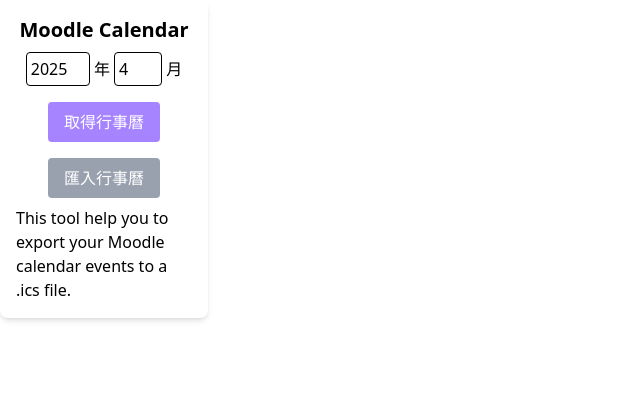
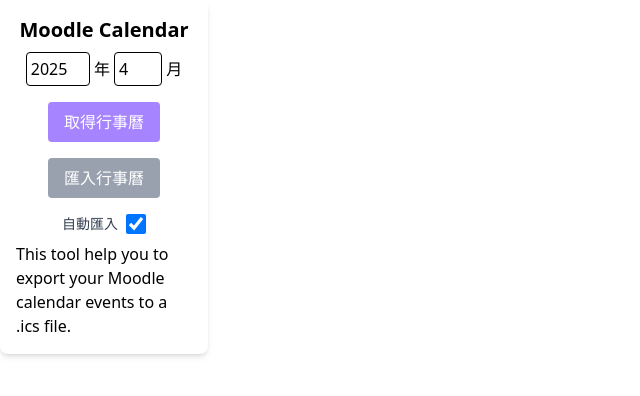
Before and after one commit to CCU-Class/homework2Calendar, a website with bundled scripts: page src/popup.html in a window 1280 px wide. Shown: the whole page, without its empty margins (0-640 px from the left). Built offline with nearby package versions, Linux system fonts and the light colour scheme.

Commit message:
check if chrome

```diff
--- a/src/js/popup.js
+++ b/src/js/popup.js
@@ -4,8 +4,21 @@
   const { year, month } = getCurrentYearMonth();
   document.getElementById("yearInput").value = year;
   document.getElementById("monthInput").value = month;
+  // add browser to session storage
+  const ua = navigator.userAgent;
+  const isChrome = ua.includes("Chrome") && !ua.includes("Edg");
+  sessionStorage.setItem("isChrome", isChrome ? "true" : "false");
+  if (isChrome) {
+    // show checkbox if auto import is enabled
+    const autoImportCheckbox = document.getElementById("autoImportContainer");
+    autoImportCheckbox.classList.remove("invisible");
+    autoImportCheckbox.querySelector("input").checked = true; // default checked
+  }
+  else {
+    // remove checkbox if not chrome
+    const autoImportCheckbox = document.getElementById("autoImportContainer").remove();
+  }
 }
-
 async function fetchCalendarData(sesskey) {
   const year = parseInt(document.getElementById("yearInput").value);
   const month = parseInt(document.getElementById("monthInput").value);
--- a/src/popup.html
+++ b/src/popup.html
@@ -23,6 +23,15 @@
     >
       匯入行事曆
     </button>
+    <div class="flex items-center my-2 invisible" id="autoImportContainer">
+      <label for="autoImportToggle" class="mr-2 text-sm text-gray-700">自動匯入</label>
+      <input
+        type="checkbox"
+        id="autoImportToggle"
+        class="w-5 h-5 text-violet-500 border-gray-300 rounded focus:ring-violet-500"
+        checked
+      />
+    </div>
     <pre id="result" class="text-sm whitespace-pre-wrap"></pre>
     <div>This tool help you to export your Moodle calendar events to a .ics file.</div>
 
```
